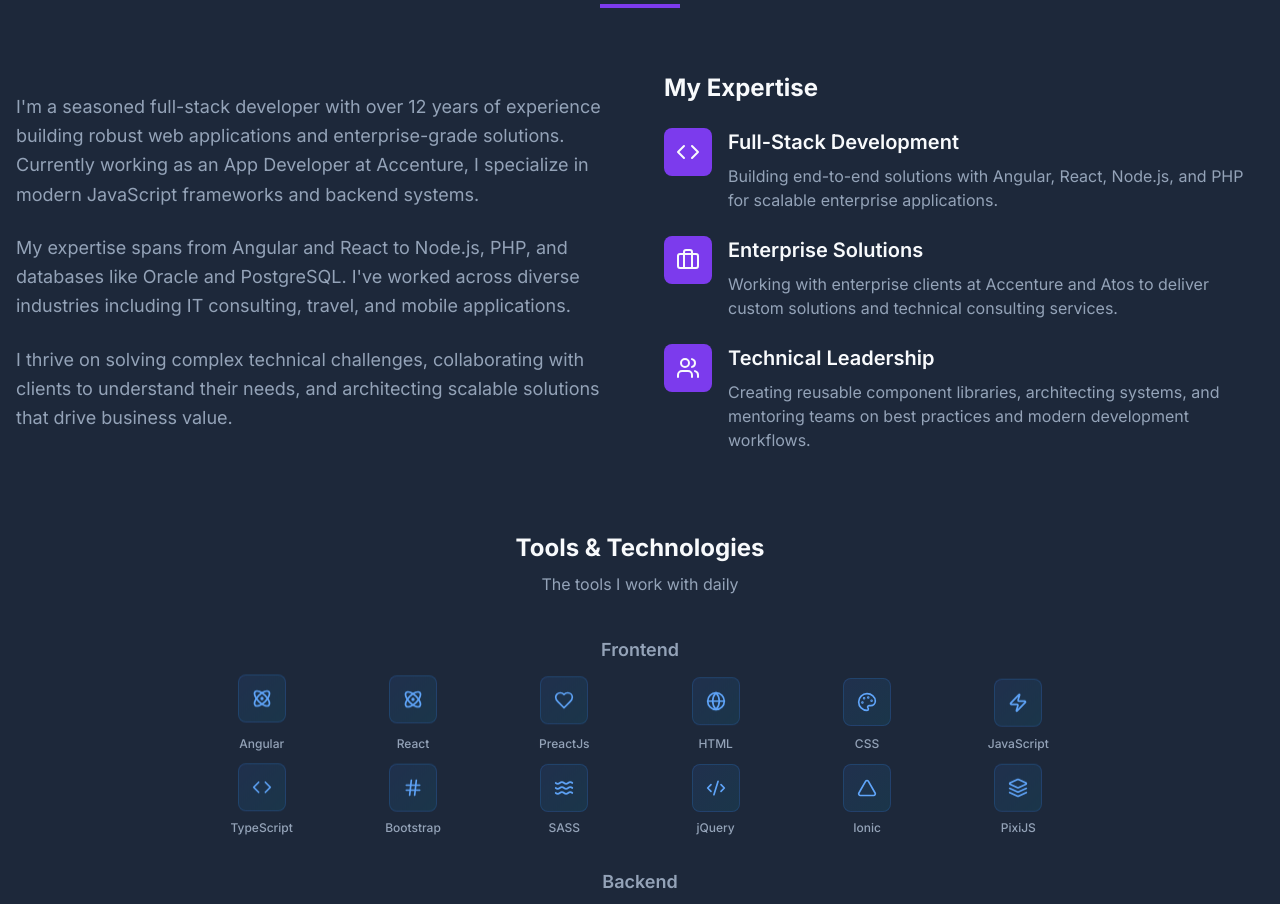
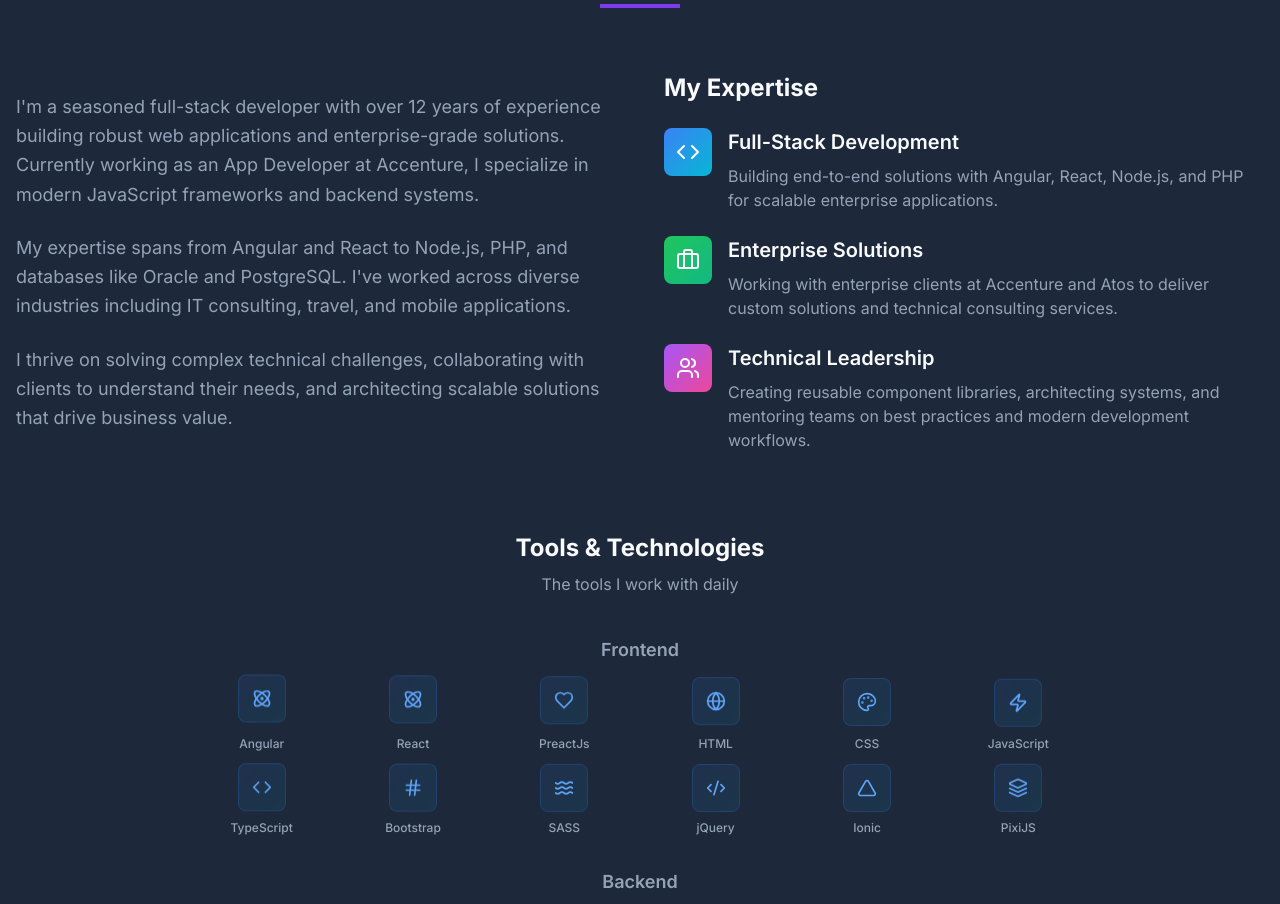
Before and after one commit to vonesjav25/ghl-portfolio-glow, a React (Vite) app: page / in a window 1280 px wide. Shown: the part 1600-2504 px from the top of the page. Built offline with nearby package versions, Linux system fonts and the light colour scheme.

Commit message:
Update About.tsx

```diff
--- a/src/components/About.tsx
+++ b/src/components/About.tsx
@@ -68,13 +68,35 @@ const About = () => {
           <div>
             <h3 className="text-2xl font-bold mb-6">My Expertise</h3>
 
+            <style>
+              {`
+                @keyframes slideInRight {
+                  from {
+                    opacity: 0;
+                    transform: translateX(-20px);
+                  }
+                  to {
+                    opacity: 1;
+                    transform: translateX(0);
+                  }
+                }
+                .expertise-card {
+                  animation: slideInRight 0.6s ease-out forwards;
+                  opacity: 0;
+                }
+                .expertise-card:nth-child(1) { animation-delay: 0.1s; }
+                .expertise-card:nth-child(2) { animation-delay: 0.2s; }
+                .expertise-card:nth-child(3) { animation-delay: 0.3s; }
+              `}
+            </style>
+
             <div className="space-y-6">
-              <div className="flex items-start gap-4">
-                <div className="bg-primary p-3 rounded-lg">
-                  <Code className="h-6 w-6 text-primary-foreground" />
+              <div className="expertise-card flex items-start gap-4 group hover:translate-x-2 transition-transform duration-300">
+                <div className="bg-gradient-to-br from-blue-500 to-cyan-500 p-3 rounded-lg group-hover:shadow-lg group-hover:shadow-blue-500/50 transition-all duration-300 group-hover:scale-110">
+                  <Code className="h-6 w-6 text-white" />
                 </div>
                 <div>
-                  <h4 className="text-xl font-semibold mb-2">Full-Stack Development</h4>
+                  <h4 className="text-xl font-semibold mb-2 group-hover:text-blue-400 transition-colors duration-300">Full-Stack Development</h4>
                   <p className="text-muted-foreground">
                     Building end-to-end solutions with Angular, React, Node.js, and PHP for
                     scalable enterprise applications.
@@ -82,12 +104,12 @@ const About = () => {
                 </div>
               </div>
 
-              <div className="flex items-start gap-4">
-                <div className="bg-primary p-3 rounded-lg">
-                  <Briefcase className="h-6 w-6 text-primary-foreground" />
+              <div className="expertise-card flex items-start gap-4 group hover:translate-x-2 transition-transform duration-300">
+                <div className="bg-gradient-to-br from-green-500 to-emerald-500 p-3 rounded-lg group-hover:shadow-lg group-hover:shadow-green-500/50 transition-all duration-300 group-hover:scale-110">
+                  <Briefcase className="h-6 w-6 text-white" />
                 </div>
                 <div>
-                  <h4 className="text-xl font-semibold mb-2">Enterprise Solutions</h4>
+                  <h4 className="text-xl font-semibold mb-2 group-hover:text-green-400 transition-colors duration-300">Enterprise Solutions</h4>
                   <p className="text-muted-foreground">
                     Working with enterprise clients at Accenture and Atos to deliver custom
                     solutions and technical consulting services.
@@ -95,12 +117,12 @@ const About = () => {
                 </div>
               </div>
 
-              <div className="flex items-start gap-4">
-                <div className="bg-primary p-3 rounded-lg">
-                  <Users className="h-6 w-6 text-primary-foreground" />
+              <div className="expertise-card flex items-start gap-4 group hover:translate-x-2 transition-transform duration-300">
+                <div className="bg-gradient-to-br from-purple-500 to-pink-500 p-3 rounded-lg group-hover:shadow-lg group-hover:shadow-purple-500/50 transition-all duration-300 group-hover:scale-110">
+                  <Users className="h-6 w-6 text-white" />
                 </div>
                 <div>
-                  <h4 className="text-xl font-semibold mb-2">Technical Leadership</h4>
+                  <h4 className="text-xl font-semibold mb-2 group-hover:text-purple-400 transition-colors duration-300">Technical Leadership</h4>
                   <p className="text-muted-foreground">
                     Creating reusable component libraries, architecting systems, and mentoring
                     teams on best practices and modern development workflows.
```
